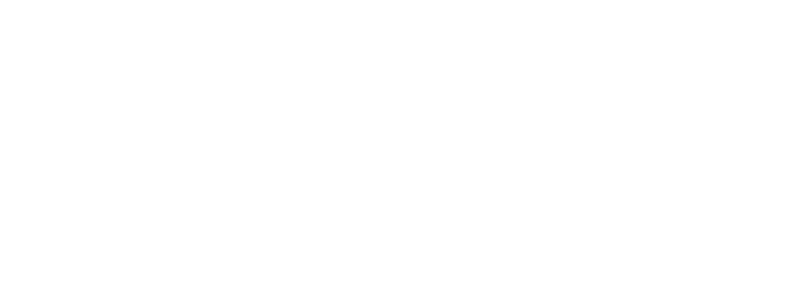
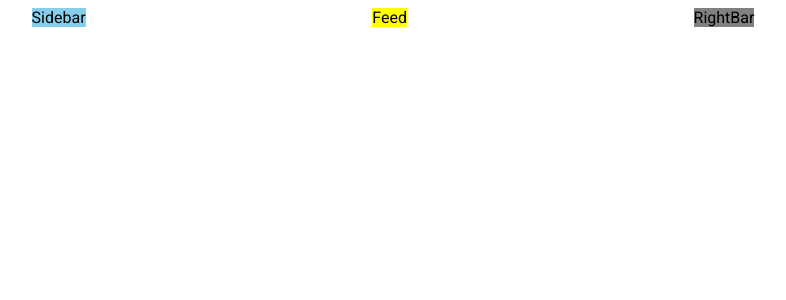
Before and after one commit to Sajjad124/MUSSAPP, a React (Create React App) app: page / in a window 1280 px wide. Shown: the top 300 px of the page, without its empty margins (247-1033 px from the left). Built offline with nearby package versions, Linux system fonts and the light colour scheme.

Commit message:
feed, side and rightbar
alignment of these components by using box component of Material UI

```diff
--- a/src/App.js
+++ b/src/App.js
@@ -1,22 +1,27 @@
 import * as React from "react";
-import theme from "./theme";
-
-import "@fontsource/roboto/300.css";
-import "@fontsource/roboto/400.css";
-import "@fontsource/roboto/500.css";
-import "@fontsource/roboto/700.css";
-import styled from "@emotion/styled";
 import Sidebar from "./Components/Sidebar";
 import Feed from "./Components/Feed";
 import RightBar from "./Components/RightBar";
+import { Box, Stack } from "@mui/material";
+
+// import theme from "./theme";
+// import "@fontsource/roboto/300.css";
+// import "@fontsource/roboto/400.css";
+// import "@fontsource/roboto/500.css";
+// import "@fontsource/roboto/700.css";
+// import styled from "@emotion/styled";
 
 function App() {
-  return;
-  <div className="App">
-    <Sidebar />
-    <Feed />
-    <RightBar />
-  </div>;
+  return (
+    <Box>
+      {/* navbar */}
+      <Stack direction="row" spacing={2} justifyContent="space-evenly">
+        <Sidebar />
+        <Feed />
+        <RightBar />
+      </Stack>
+    </Box>
+  );
 }
 export default App;
 
--- a/src/Components/Feed.jsx
+++ b/src/Components/Feed.jsx
@@ -1,9 +1,8 @@
-import React from 'react'
+import { Box } from "@mui/material";
+import React from "react";
 
 const Feed = () => {
-  return (
-    <div>Feed</div>
-  )
-}
+  return <Box bgcolor="yellow">Feed</Box>;
+};
 
-export default Feed
+export default Feed;
--- a/src/Components/RightBar.jsx
+++ b/src/Components/RightBar.jsx
@@ -1,8 +1,9 @@
+import { Box } from '@mui/material'
 import React from 'react'
 
 const RightBar = () => {
   return (
-    <div>RightBar</div>
+    <Box bgcolor="gray">RightBar</Box>
   )
 }
 
--- a/src/Components/Sidebar.jsx
+++ b/src/Components/Sidebar.jsx
@@ -1,8 +1,9 @@
+import { Box } from '@mui/material'
 import React from 'react'
 
 const Sidebar = () => {
   return (
-    <div>Sidebar</div>
+    <Box bgcolor="skyblue">Sidebar</Box>
   )
 }
 
```
